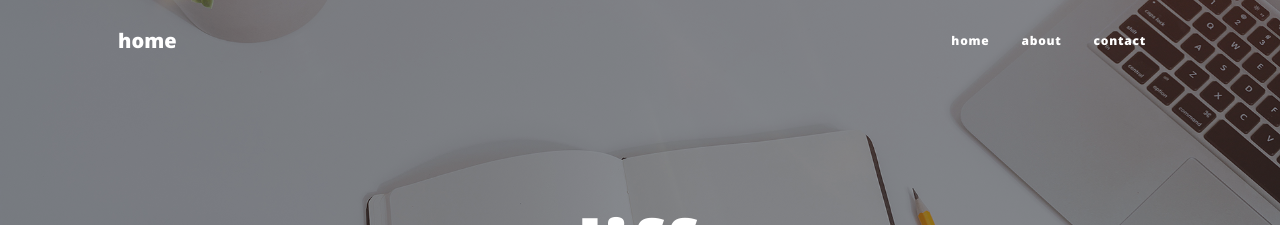
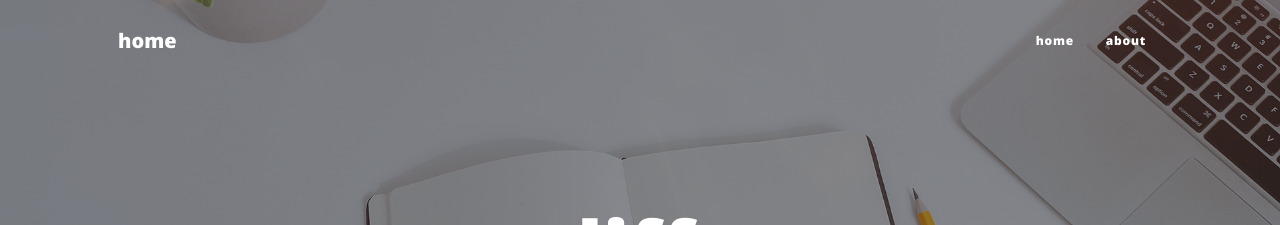
Before and after one commit to cliffwhitworth/cliffwhitworth.github.io, a Jekyll site: the page index.html, which Jekyll copies as it is, in a window 1280 px wide. Shown: the top 225 px of the page. Built offline with Jekyll 4.4.1, drawn with Linux system fonts in a browser that asks for light colours; nearby versions of some CDN libraries.

Commit message:
Update index.html

```diff
--- a/index.html
+++ b/index.html
@@ -29,7 +29,7 @@
                         <li class="nav-item"><a class="nav-link px-lg-3 py-3 py-lg-4" href="index.html">home</a></li>
                         <li class="nav-item"><a class="nav-link px-lg-3 py-3 py-lg-4" href="about.html">about</a></li>
 <!--                         <li class="nav-item"><a class="nav-link px-lg-3 py-3 py-lg-4" href="post.html">Sample Post</a></li> -->
-                        <li class="nav-item"><a class="nav-link px-lg-3 py-3 py-lg-4" href="contact.html">contact</a></li>
+<!--                         <li class="nav-item"><a class="nav-link px-lg-3 py-3 py-lg-4" href="contact.html">contact</a></li> -->
                     </ul>
                 </div>
             </div>
```
